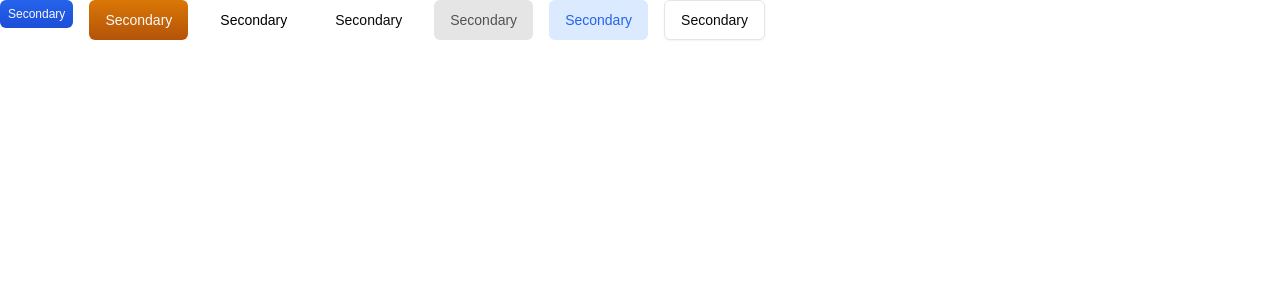
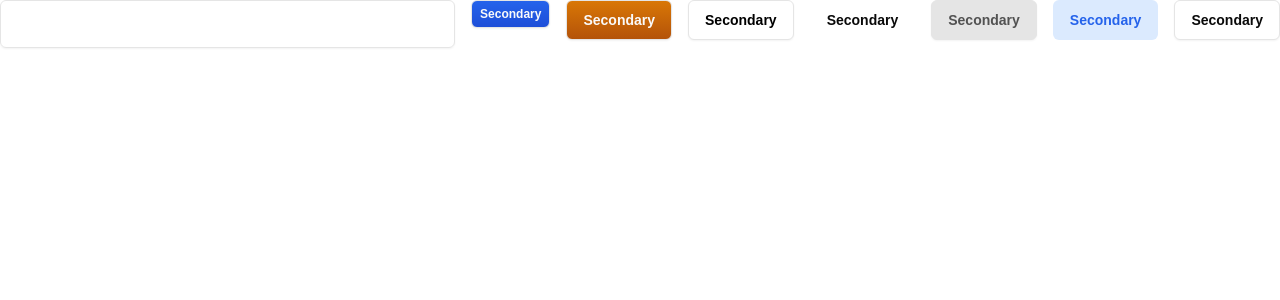
Before and after one commit to premvarma2002/jira-clone, a Next.js app: page / in a window 1280 px wide. Shown: the top 300 px of the page. Built offline with nearby package versions, Linux system fonts and the light colour scheme.

Commit message:
fixed component errors

```diff
--- a/src/app/page.tsx
+++ b/src/app/page.tsx
@@ -1,8 +1,10 @@
 import { Button } from "@/components/ui/button"
+import { Input } from "@/components/ui/input";
 
 export default function Home() {
   return (
    <div className="flex gap-4">
+    <Input/>
      <Button size="xs">Secondary</Button>
      <Button variant="destructive">Secondary</Button>
      <Button variant="secondary">Secondary</Button>
--- a/src/components/ui/button.tsx
+++ b/src/components/ui/button.tsx
@@ -5,7 +5,7 @@
 import { cn } from "@/lib/utils"
 
 const buttonVariants = cva(
-  "inline-flex items-center justify-center whitespace-nowrap rounded-md text-sm font-medium transition-colors focus-visible:outline-none focus-visible:ring-1 focus-visible:ring-ring disabled:pointer-events-none disabled:opacity-50",
+  "inline-flex items-center justify-center whitespace-nowrap rounded-md text-sm font-semibold transition-colors focus-visible:outline-none focus-visible:ring-1 focus-visible:ring-ring disabled:pointer-events-none disabled:bg-neutral-100 disabled:from-neutral-100 disabled:to-neutral-100 disabled:text-neutral-300 border border-neutral-200 shadow-sm",
   {
     variants: {
       variant: {
--- a/src/components/ui/calendar.tsx
+++ b/src/components/ui/calendar.tsx
@@ -60,8 +60,8 @@
         ...classNames,
       }}
       components={{
-        IconLeft: ({ ...props }) => <ChevronLeftIcon className="h-4 w-4" />,
-        IconRight: ({ ...props }) => <ChevronRightIcon className="h-4 w-4" />,
+        IconLeft: () => <ChevronLeftIcon className="h-4 w-4" />,
+        IconRight: () => <ChevronRightIcon className="h-4 w-4" />,
       }}
       {...props}
     />
--- a/src/components/ui/chart.tsx
+++ b/src/components/ui/chart.tsx
@@ -2,11 +2,6 @@
 
 import * as React from "react"
 import * as RechartsPrimitive from "recharts"
-import {
-  NameType,
-  Payload,
-  ValueType,
-} from "recharts/types/component/DefaultTooltipContent"
 
 import { cn } from "@/lib/utils"
 
@@ -74,6 +69,7 @@
 
 const ChartStyle = ({ id, config }: { id: string; config: ChartConfig }) => {
   const colorConfig = Object.entries(config).filter(
+    // eslint-disable-next-line @typescript-eslint/no-unused-vars
     ([_, config]) => config.theme || config.color
   )
 
--- a/src/components/ui/input.tsx
+++ b/src/components/ui/input.tsx
@@ -2,8 +2,7 @@
 
 import { cn } from "@/lib/utils"
 
-export interface InputProps
-  extends React.InputHTMLAttributes<HTMLInputElement> {}
+export type InputProps = React.InputHTMLAttributes<HTMLInputElement>
 
 const Input = React.forwardRef<HTMLInputElement, InputProps>(
   ({ className, type, ...props }, ref) => {
@@ -11,7 +10,7 @@
       <input
         type={type}
         className={cn(
-          "flex h-9 w-full rounded-md border border-input bg-transparent px-3 py-1 text-sm shadow-sm transition-colors file:border-0 file:bg-transparent file:text-sm file:font-medium file:text-foreground placeholder:text-muted-foreground focus-visible:outline-none focus-visible:ring-1 focus-visible:ring-ring disabled:cursor-not-allowed disabled:opacity-50",
+          "flex h-12 w-full rounded-md border border-input bg-transparent px-3 py-1 text-sm shadow-sm transition-colors file:border-0 file:bg-transparent file:text-sm file:font-medium file:text-foreground placeholder:text-muted-foreground focus-visible:outline-none focus-visible:ring-1 focus-visible:ring-ring disabled:cursor-not-allowed disabled:opacity-50",
           className
         )}
         ref={ref}
--- a/src/components/ui/select.tsx
+++ b/src/components/ui/select.tsx
@@ -24,7 +24,7 @@
   <SelectPrimitive.Trigger
     ref={ref}
     className={cn(
-      "flex h-9 w-full items-center justify-between whitespace-nowrap rounded-md border border-input bg-transparent px-3 py-2 text-sm shadow-sm ring-offset-background placeholder:text-muted-foreground focus:outline-none focus:ring-1 focus:ring-ring disabled:cursor-not-allowed disabled:opacity-50 [&>span]:line-clamp-1",
+      "flex h-12 w-full items-center justify-between whitespace-nowrap rounded-md border border-input bg-transparent px-3 py-2 text-sm shadow-sm ring-offset-background placeholder:text-muted-foreground focus:outline-none focus:ring-1 focus:ring-ring disabled:cursor-not-allowed disabled:opacity-50 [&>span]:line-clamp-1",
       className
     )}
     {...props}
--- a/src/components/ui/textarea.tsx
+++ b/src/components/ui/textarea.tsx
@@ -2,8 +2,7 @@
 
 import { cn } from "@/lib/utils"
 
-export interface TextareaProps
-  extends React.TextareaHTMLAttributes<HTMLTextAreaElement> {}
+export type TextareaProps = React.TextareaHTMLAttributes<HTMLTextAreaElement>
 
 const Textarea = React.forwardRef<HTMLTextAreaElement, TextareaProps>(
   ({ className, ...props }, ref) => {
```
